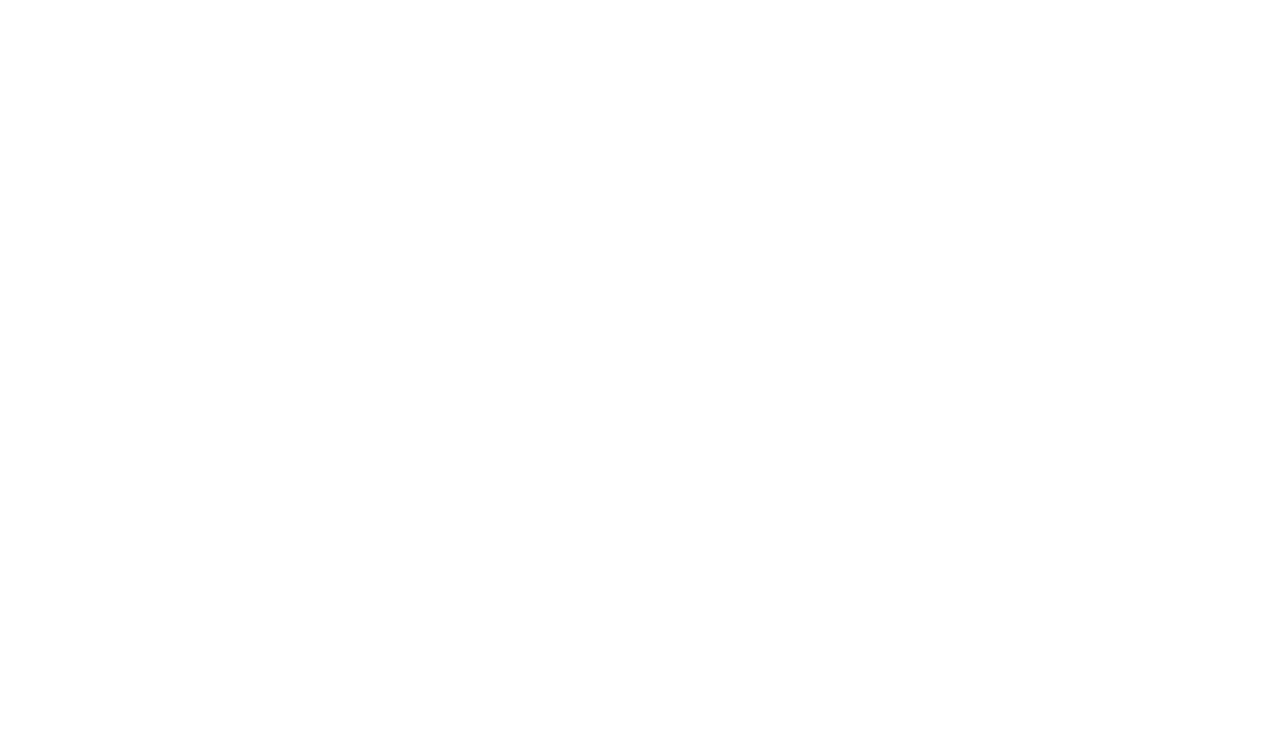
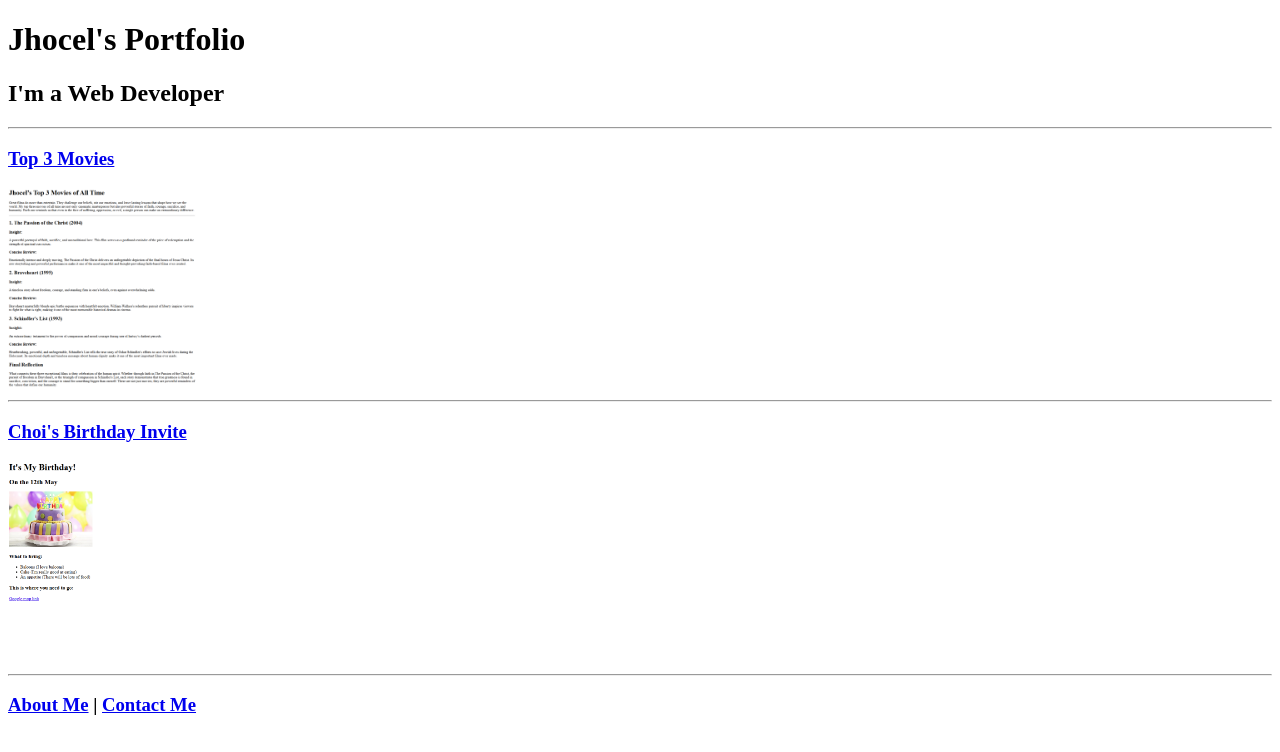
Before and after one commit to jhocelbduga/html-portfolio, a plain HTML site: page index.html in a window 1280 px wide. Drawn offline with Linux system fonts and the light colour scheme.

Commit message:
Add Contact Me and About Me links to index.html

```diff
--- a/index.html
+++ b/index.html
@@ -13,3 +13,24 @@
 https://developer.mozilla.org/en-US/docs/Web/HTML/Element/img#attr-height -->
 
 <!-- TODO 7: Add the Contact Me and About Me page links -->
+
+<!DOCTYPE html>
+<html lang="en">
+<head>
+    <meta charset="UTF-8">
+    <meta name="viewport" content="width=device-width, initial-scale=1.0">
+    <title>Jhocel's Portfolio</title>
+</head>
+    <body>
+        <h1>Jhocel's Portfolio</h1>
+        <h2>I'm a Web Developer</h2>
+        <hr />
+        <h3><a href="./public/Top3Movies.html">Top 3 Movies</a></h3>
+            <img src="./assets/images/Top3Movie.png" alt="Top 3 Movies Project" height="200"/>
+        <hr />
+        <h3><a href="./public/Choi_Birthday.html">Choi's Birthday Invite</a></h3>
+            <img src="./assets/images/ChoisBirthdayInvite.png" alt="Choi Birthday Project" height="200"/>
+        <hr />
+        <h3><a href="./public/about.html">About Me</a> | <a href="./public/contact.html">Contact Me</a></h3>
+    </body>
+</html>
```
